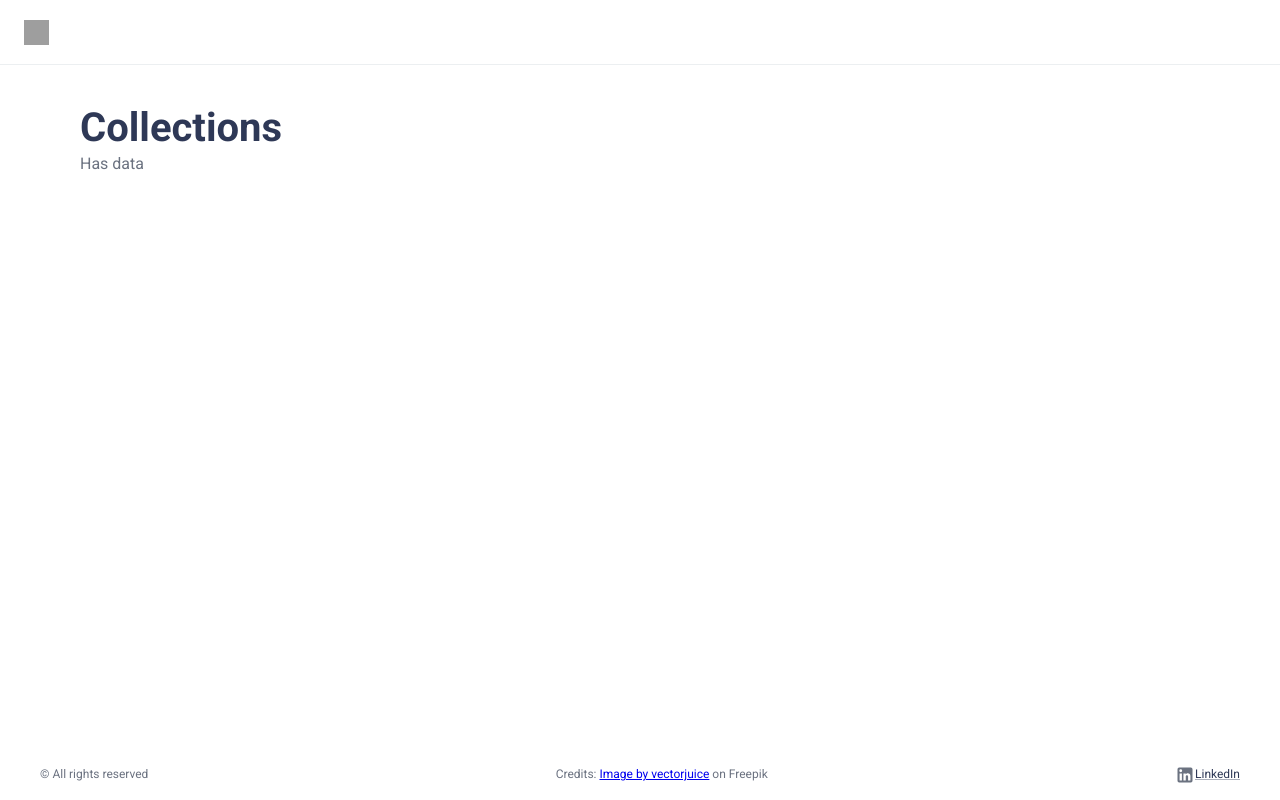
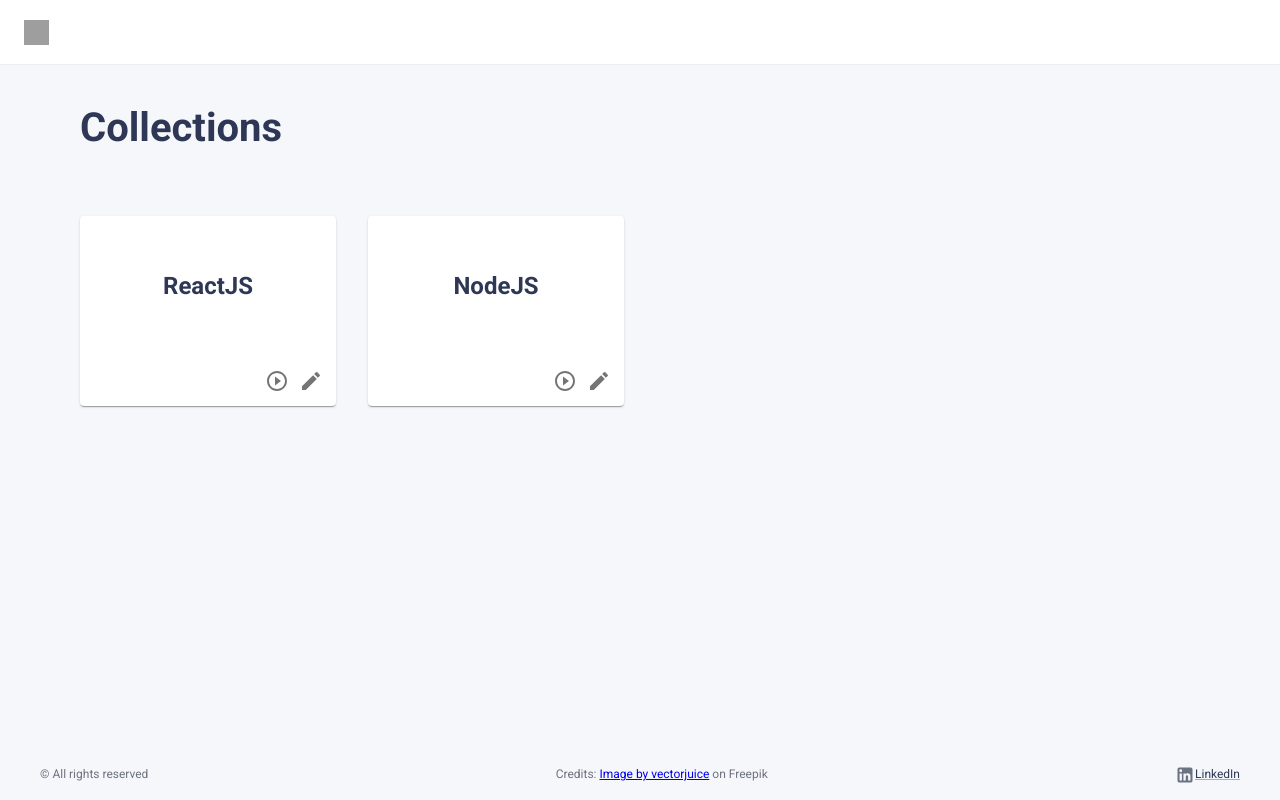
Before and after one commit to Garajluc/flashcard-app, a Next.js app: page / in a window 1280 px wide. Built offline with nearby package versions, Linux system fonts and the light colour scheme; grey boxes are pictures that could not be loaded.

Commit message:
collections card list

```diff
--- /dev/null
+++ b/src/components/collections/CollectionCard.tsx
@@ -0,0 +1,60 @@
+import {
+  Card,
+  CardActions,
+  CardContent,
+  Grid,
+  Typography,
+  styled,
+} from '@mui/material';
+import PlayCircleOutlineIcon from '@mui/icons-material/PlayCircleOutline';
+import EditIcon from '@mui/icons-material/Edit';
+import { IconButton } from '../utils/IconButton';
+
+type CollectionCardProps = {
+  title: string;
+};
+
+const CardStyled = styled(Card)(({ theme }) => ({
+  '&:hover': {
+    borderBottom: `4px solid ${theme.palette.primary.light}`,
+    '& .MuiTypography-root': {
+      color: theme.palette.primary.light,
+      cursor: 'default',
+    },
+  },
+}));
+
+export const CollectionCard = ({ title }: CollectionCardProps) => {
+  return (
+    <CardStyled>
+      <CardContent>
+        <Grid
+          container
+          justifyContent={'center'}
+          alignItems={'center'}
+          sx={{
+            p: 5,
+          }}
+        >
+          <Typography variant="h2">{title}</Typography>
+        </Grid>
+      </CardContent>
+      <CardActions>
+        <Grid container justifyContent="flex-end">
+          <IconButton
+            title="Play"
+            icon={<PlayCircleOutlineIcon />}
+            size="small"
+            variant="text"
+          />
+          <IconButton
+            title="Detail"
+            icon={<EditIcon />}
+            size="small"
+            variant="text"
+          />
+        </Grid>
+      </CardActions>
+    </CardStyled>
+  );
+};
--- /dev/null
+++ b/src/components/collections/CollectionCardList.tsx
@@ -0,0 +1,23 @@
+import { Grid } from '@mui/material';
+import { CollectionCard } from './CollectionCard';
+import type { CollectionsCategory } from '@/data/types';
+
+type CollectionCardListProps = {
+  collections: CollectionsCategory;
+};
+
+export const CollectionCardList = ({
+  collections,
+}: CollectionCardListProps) => {
+  return (
+    <Grid container spacing={4}>
+      {collections.map((collection) => {
+        return (
+          <Grid item xs={12} sm={6} md={4} lg={3} key={collection.category_id}>
+            <CollectionCard title={collection.category_name} />
+          </Grid>
+        );
+      })}
+    </Grid>
+  );
+};
--- a/src/components/collections/Collections.tsx
+++ b/src/components/collections/Collections.tsx
@@ -1,18 +1,21 @@
 import Link from 'next/link';
 import AddIcon from '@mui/icons-material/Add';
 import { EmptyScreen } from '../utils/EmptyScreen';
-import { PageTitle } from '../utils/PageTitle';
 import { ActionButton } from '../utils/ActionButton';
 import { WithLoading } from '../utils/WithLoading';
+import { WithPageTitle } from '../utils/WithPageTitle';
 import { useCollections } from './useCollections';
+import { CollectionCardList } from './CollectionCardList';
 
 export const Collections = () => {
   const { hasData, collections, collectionsError, collectionsLoading } =
     useCollections();
 
+  // todo: error alert
+  // error boundaries
+
   return (
-    <>
-      <PageTitle title="Collections" />
+    <WithPageTitle title="Collections">
       <WithLoading loading={collectionsLoading}>
         {!hasData && (
           <EmptyScreen
@@ -36,8 +39,8 @@ export const Collections = () => {
             }
           />
         )}
-        {hasData && <div>Has data</div>}
+        {hasData && <CollectionCardList collections={collections ?? []} />}
       </WithLoading>
-    </>
+    </WithPageTitle>
   );
 };
--- /dev/null
+++ b/src/components/utils/IconButton.tsx
@@ -0,0 +1,37 @@
+import type { IconButtonProps as MuiIconButtonProps } from '@mui/material';
+import { IconButton as MuiIconButton, styled } from '@mui/material';
+import { WithTooltip } from '../utils/WithTooltip';
+
+interface IconButtonProps extends MuiIconButtonProps {
+  title: string;
+  icon: React.ReactNode;
+  variant?: 'text' | 'contained';
+}
+
+const MuiIconButtonText = styled(MuiIconButton)(({ theme }) => ({
+  '&:hover': {
+    backgroundColor: 'transparent',
+    color: theme.palette.primary.light,
+  },
+}));
+
+export const IconButton = ({
+  title,
+  icon,
+  variant = 'contained',
+  ...rest
+}: IconButtonProps) => {
+  if (variant === 'text') {
+    return (
+      <WithTooltip title={title}>
+        <MuiIconButtonText {...rest}>{icon}</MuiIconButtonText>
+      </WithTooltip>
+    );
+  }
+
+  return (
+    <WithTooltip title={title}>
+      <MuiIconButton {...rest}>{icon}</MuiIconButton>
+    </WithTooltip>
+  );
+};
--- a/src/components/utils/PageTitle.tsx
+++ /dev/null
@@ -1,11 +0,0 @@
-import Typography from '@mui/material/Typography';
-
-type PageTitleProps = { title: string };
-
-export const PageTitle = ({ title }: PageTitleProps) => {
-  return (
-    <Typography variant={'h1'} sx={{ wordBreak: 'break-word' }}>
-      {title}
-    </Typography>
-  );
-};
--- a/src/components/utils/WithPageTitle.tsx
+++ b/src/components/utils/WithPageTitle.tsx
@@ -1,17 +1,23 @@
-import Head from 'next/head';
+import { Box, Typography } from '@mui/material';
 
-interface Props {
+type WithPageTitleProps = {
   children: React.ReactNode;
   title: string;
-  content?: string;
-}
+};
 
-export const WithPageTitle = ({ children, title, content }: Props) => (
-  <>
-    <Head>
-      <title>{title} - Flash Cards Application</title>
-      <meta property="og:title" content={content || title} key="title" />
-    </Head>
-    {children}
-  </>
-);
+export const WithPageTitle = ({ children, title }: WithPageTitleProps) => {
+  return (
+    <>
+      <Typography variant={'h1'} sx={{ wordBreak: 'break-word' }}>
+        {title}
+      </Typography>
+      <Box
+        sx={{
+          mt: 8,
+        }}
+      >
+        {children}
+      </Box>
+    </>
+  );
+};
--- /dev/null
+++ b/src/components/utils/WithTooltip.tsx
@@ -0,0 +1,14 @@
+import { Tooltip } from '@mui/material';
+
+type WithTooltipProps = {
+  title: string;
+  children: React.JSX.Element;
+};
+
+export const WithTooltip = ({ title, children }: WithTooltipProps) => {
+  return (
+    <Tooltip title={title} arrow placement="top-start">
+      {children}
+    </Tooltip>
+  );
+};
--- a/src/components/utils/layout/components/PageLayout.tsx
+++ b/src/components/utils/layout/components/PageLayout.tsx
@@ -4,6 +4,7 @@ import { Box, Stack, useMediaQuery } from '@mui/material';
 import { CONTENT_HEIGHT, FULL_HEIGHT } from '../LayoutDimensionsService';
 import { AppBar } from './AppBar';
 import { Footer } from './Footer';
+import { theme } from '@/theme';
 
 type PageLayoutProps = {
   children: ReactElement;
@@ -23,6 +24,7 @@ export const PageLayout = ({ children }: PageLayoutProps) => {
           height: CONTENT_HEIGHT,
           px: matchDownSM ? 5 : 10,
           py: 5,
+          backgroundColor: theme.palette.background.default,
         }}
       >
         {children}
--- a/src/theme.tsx
+++ b/src/theme.tsx
@@ -16,6 +16,10 @@ export const theme = createTheme({
     },
     text: {
       primary: '#2e3856',
+    },
+    background: {
+      default: '#f6f7fb',
+      paper: '#fff',
     },
   },
   typography: {
```
